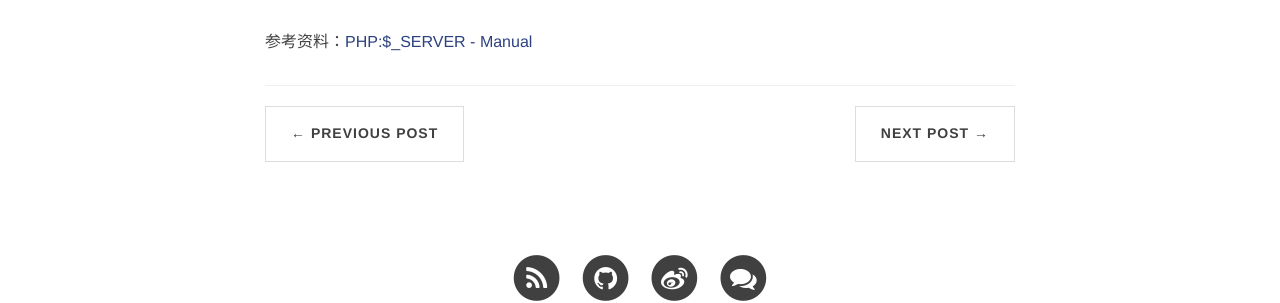
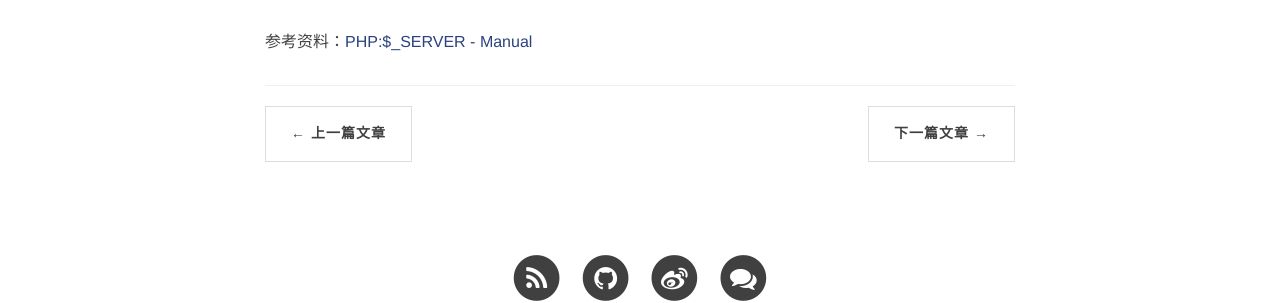
Before and after one commit to HikariGod/myblog, a Jekyll site: the page built from _posts/2018-05-15-php-get-current-filename.md, in a window 1280 px wide. Shown: the part 676-979 px from the top of the page. Built offline with Jekyll 4.4.1, drawn with Linux system fonts in a browser that asks for light colours; nearby versions of some CDN libraries; comment, search, counter and statistics services are not loaded.

```diff
--- a/_layouts/post.html
+++ b/_layouts/post.html
@@ -45,12 +45,12 @@
                 <ul class="pager">
                     {% if page.previous.url %}
                     <li class="previous">
-                        <a href="{{ page.previous.url | prepend: site.baseurl | replace: '//', '/' }}" data-toggle="tooltip" data-placement="top" title="{{page.previous.title}}">&larr; Previous Post</a>
+                        <a href="{{ page.previous.url | prepend: site.baseurl | replace: '//', '/' }}" data-toggle="tooltip" data-placement="top" title="{{page.previous.title}}">&larr; 上一篇文章</a>
                     </li>
                     {% endif %}
                     {% if page.next.url %}
                     <li class="next">
-                        <a href="{{ page.next.url | prepend: site.baseurl | replace: '//', '/' }}" data-toggle="tooltip" data-placement="top" title="{{page.next.title}}">Next Post &rarr;</a>
+                        <a href="{{ page.next.url | prepend: site.baseurl | replace: '//', '/' }}" data-toggle="tooltip" data-placement="top" title="{{page.next.title}}">下一篇文章 &rarr;</a>
                     </li>
                     {% endif %}
                 </ul>
```
Also changed, not shown: README.md.
